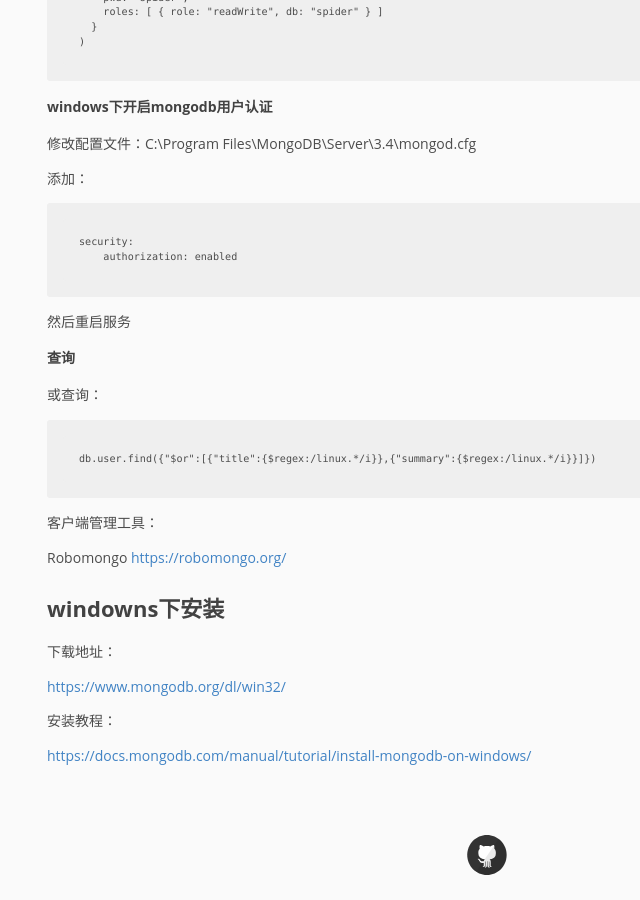
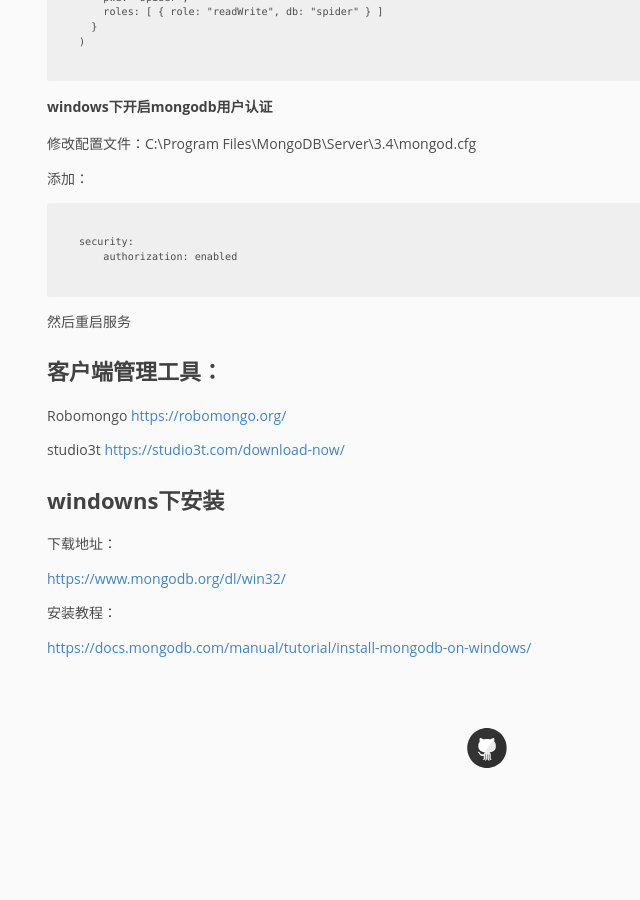
Before and after one commit to pingmalu/pingmalu.github.io, a Jekyll site: the page built from _posts/2016-03-28-MongoDB安装过程.md, in a window 1280 px wide and 900 px high, scrolled down 2333 px. Shown: the whole window, without its empty margins (153-793 px from the left). Built offline with Jekyll 4.4.1, drawn with Linux system fonts in a browser that asks for light colours; after the commit the page ends 3125 px from its top, so only the background shows below that.

Commit message:
'update'

```diff
--- a/_posts/2016-03-28-MongoDB安装过程.md
+++ b/_posts/2016-03-28-MongoDB安装过程.md
@@ -106,16 +106,13 @@
 然后重启服务
 
 
-### 查询
+# 客户端管理工具：
 
-或查询：
+Robomongo [https://robomongo.org/](https://robomongo.org/)
 
-	db.user.find({"$or":[{"title":{$regex:/linux.*/i}},{"summary":{$regex:/linux.*/i}}]})
+studio3t [https://studio3t.com/download-now/](https://studio3t.com/download-now/)
 
 
-客户端管理工具：
-
-Robomongo [https://robomongo.org/](https://robomongo.org/)
 
 
 # windowns下安装
```
Also changed, not shown: _posts/2017-12-12-MongoDB常用脚本.md (+10 -1 lines).
